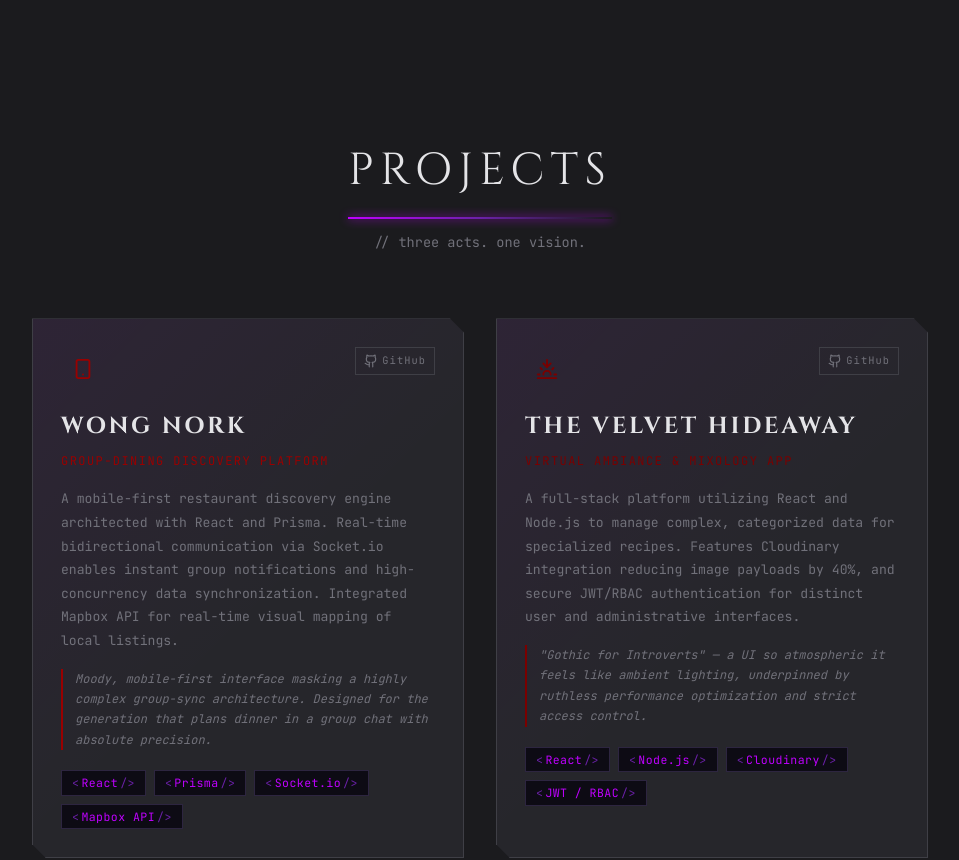
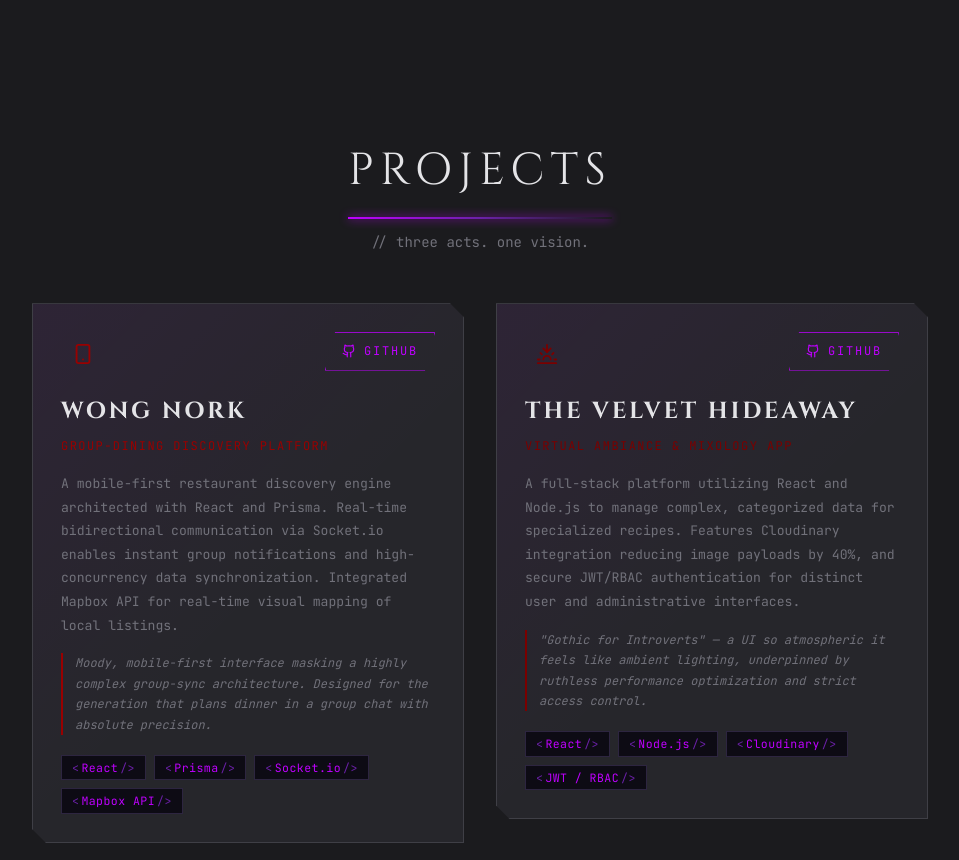
Before and after one commit to SuchakreeS/SuchaKreeS-PortFolio, a Next.js app: page / in a window 1280 px wide. Shown: the part 2180-3040 px from the top of the page, without its empty margins (288-1247 px from the left). Built offline with nearby package versions, Linux system fonts and the light colour scheme.

Commit message:
refactor: migrate Projects to Card/Button/SectionHeader primitives
Co-Authored-By: Claude Sonnet 5 <noreply@anthropic.com>

```diff
--- a/components/Projects.tsx
+++ b/components/Projects.tsx
@@ -1,6 +1,9 @@
 "use client";
 import { ExternalLink, Github, Smartphone, Sunset, Gauge } from "lucide-react";
 import { motion } from "framer-motion";
+import SectionHeader from "@/components/ui/SectionHeader";
+import Card from "@/components/ui/Card";
+import Button from "@/components/ui/Button";
 
 interface Project {
   id: string;
@@ -70,36 +73,20 @@ export default function Projects() {
         whileInView={{ opacity: 1, y: 0 }}
         viewport={{ once: false, amount: 0.5 }}
         transition={{ duration: 0.6, ease: "easeOut" }}
-        style={{ marginBottom: "3rem" }}
       >
-        <div style={{ textAlign: "center", marginBottom: "1rem" }}>
-          <h2 className="section-title" style={{ fontSize: "clamp(1.8rem, 5vw, 2.8rem)" }}>
-            Projects
-          </h2>
-          <p
-            style={{
-              fontFamily: "var(--font-mono)",
-              fontSize: "0.85rem",
-              color: "var(--clr-muted)",
-              marginTop: "0.75rem",
-            }}
-          >
-            // three acts. one vision.
-          </p>
-        </div>
+        <SectionHeader title="Projects" subtitle="// three acts. one vision." />
       </motion.div>
 
       <div className="vertical-grid">
         {projects.map((p, i) => (
-          <motion.article
+          <motion.div
             key={p.id}
             initial={{ opacity: 0, scale: 0.9, y: 20 }}
             whileInView={{ opacity: 1, scale: 1, y: 0 }}
             viewport={{ once: false, amount: 0.3 }}
             transition={{ duration: 0.5, ease: "easeOut", delay: i * 0.1 }}
-            className={`industrial-card project-card-${p.id}`}
-            style={{ padding: "1.75rem" }}
           >
+            <Card as="article" className={`project-card-${p.id}`} style={{ padding: "1.75rem" }}>
             {/* Card Header */}
               <div
                 style={{
@@ -126,36 +113,10 @@ export default function Projects() {
                 </div>
                 <div style={{ display: "flex", gap: "8px" }}>
                   {p.links.map((link) => (
-                    <a
-                      key={link.label}
-                      href={link.href}
-                      style={{
-                        display: "flex",
-                        alignItems: "center",
-                        gap: "4px",
-                        fontFamily: "var(--font-mono)",
-                        fontSize: "0.65rem",
-                        letterSpacing: "0.1em",
-                        color: "var(--clr-muted)",
-                        textDecoration: "none",
-                        border: "1px solid var(--clr-dim)",
-                        padding: "4px 8px",
-                        transition: "all 0.2s",
-                      }}
-                      onMouseEnter={(e) => {
-                        (e.currentTarget as HTMLAnchorElement).style.color = "var(--clr-primary)";
-                        (e.currentTarget as HTMLAnchorElement).style.borderColor = "var(--clr-primary)";
-                        (e.currentTarget as HTMLAnchorElement).style.boxShadow = "var(--glow-purple)";
-                      }}
-                      onMouseLeave={(e) => {
-                        (e.currentTarget as HTMLAnchorElement).style.color = "var(--clr-muted)";
-                        (e.currentTarget as HTMLAnchorElement).style.borderColor = "var(--clr-dim)";
-                        (e.currentTarget as HTMLAnchorElement).style.boxShadow = "none";
-                      }}
-                    >
+                    <Button key={link.label} href={link.href} variant="outline" size="sm">
                       {link.icon}
                       {link.label}
-                    </a>
+                    </Button>
                   ))}
                 </div>
               </div>
@@ -230,7 +191,8 @@ export default function Projects() {
                   </span>
                 ))}
               </div>
-            </motion.article>
+            </Card>
+          </motion.div>
           ))}
         </div>
     </section>
--- a/components/ui/Card.tsx
+++ b/components/ui/Card.tsx
@@ -5,6 +5,7 @@ interface CardProps {
   accentColor?: string;
   className?: string;
   as?: ElementType;
+  style?: CSSProperties;
 }
 
 export default function Card({
@@ -12,8 +13,9 @@ export default function Card({
   accentColor,
   className = "",
   as: Tag = "div",
+  style: styleProp,
 }: CardProps) {
-  const style: CSSProperties | undefined = accentColor
+  const accentStyle: CSSProperties | undefined = accentColor
     ? ({
         "--card-border": accentColor,
         "--current-card-glow": `0 0 14px ${accentColor}99, 0 0 36px ${accentColor}33`,
@@ -21,7 +23,7 @@ export default function Card({
     : undefined;
 
   return (
-    <Tag className={`industrial-card ${className}`.trim()} style={style}>
+    <Tag className={`industrial-card ${className}`.trim()} style={{ ...accentStyle, ...styleProp }}>
       {children}
     </Tag>
   );
```
